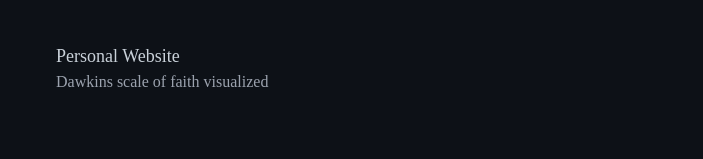
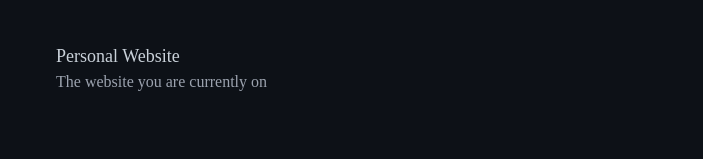
Before and after one commit to ArunGovil/arungovil.me, a Next.js app: page /projects in a window 1280 px wide. Shown: the part 388-547 px from the top of the page, without its empty margins (288-991 px from the left). Built offline with nearby package versions, Linux system fonts and the light colour scheme.

Commit message:
update/content

```diff
--- a/content/Projects.ts
+++ b/content/Projects.ts
@@ -10,12 +10,11 @@
     title: "CMDR",
     description: "One stop directory for frequently used commands",
     url: "https://github.com/ArunGovil/cmdr",
-    icon: "BsTerminal",
   },
   {
     id: 8,
     title: "Personal Website",
-    description: "Dawkins scale of faith visualized",
+    description: "The website you are currently on",
     url: "https://arungovil.me",
   },
   {
```
